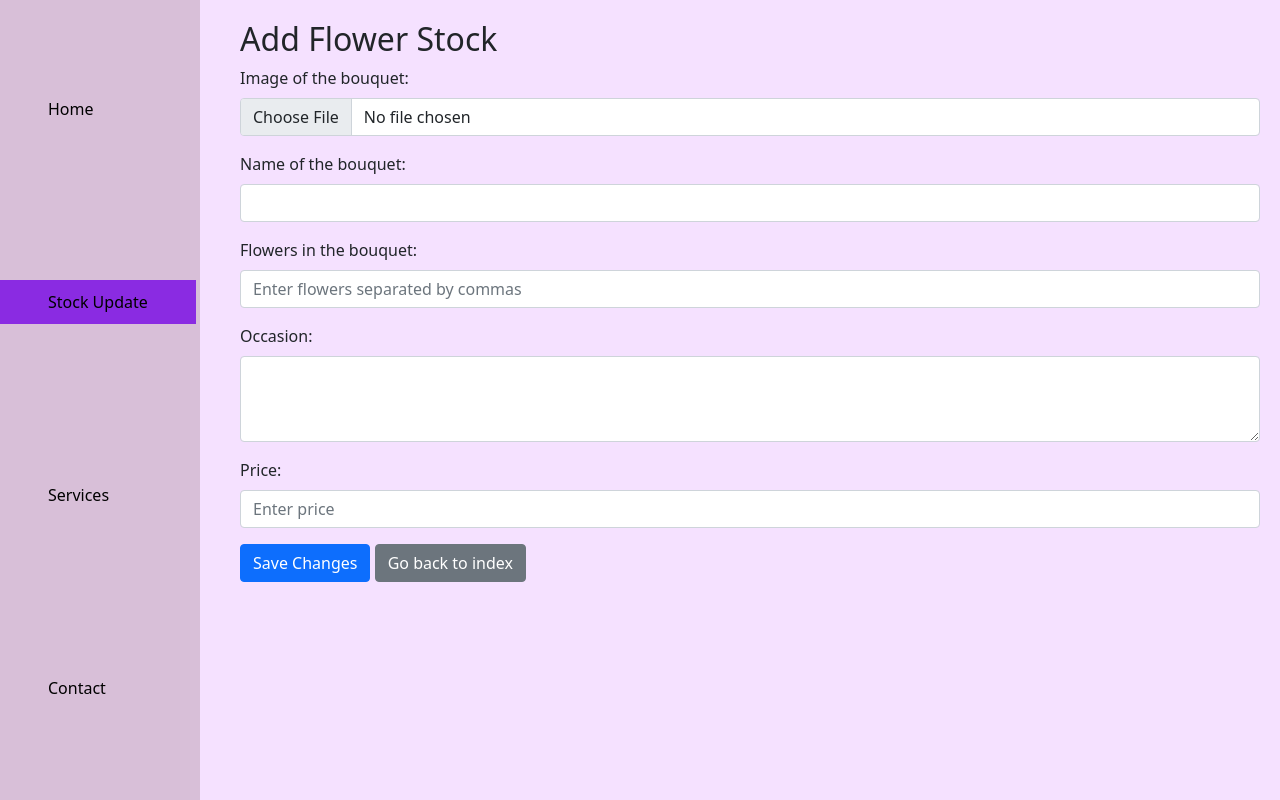
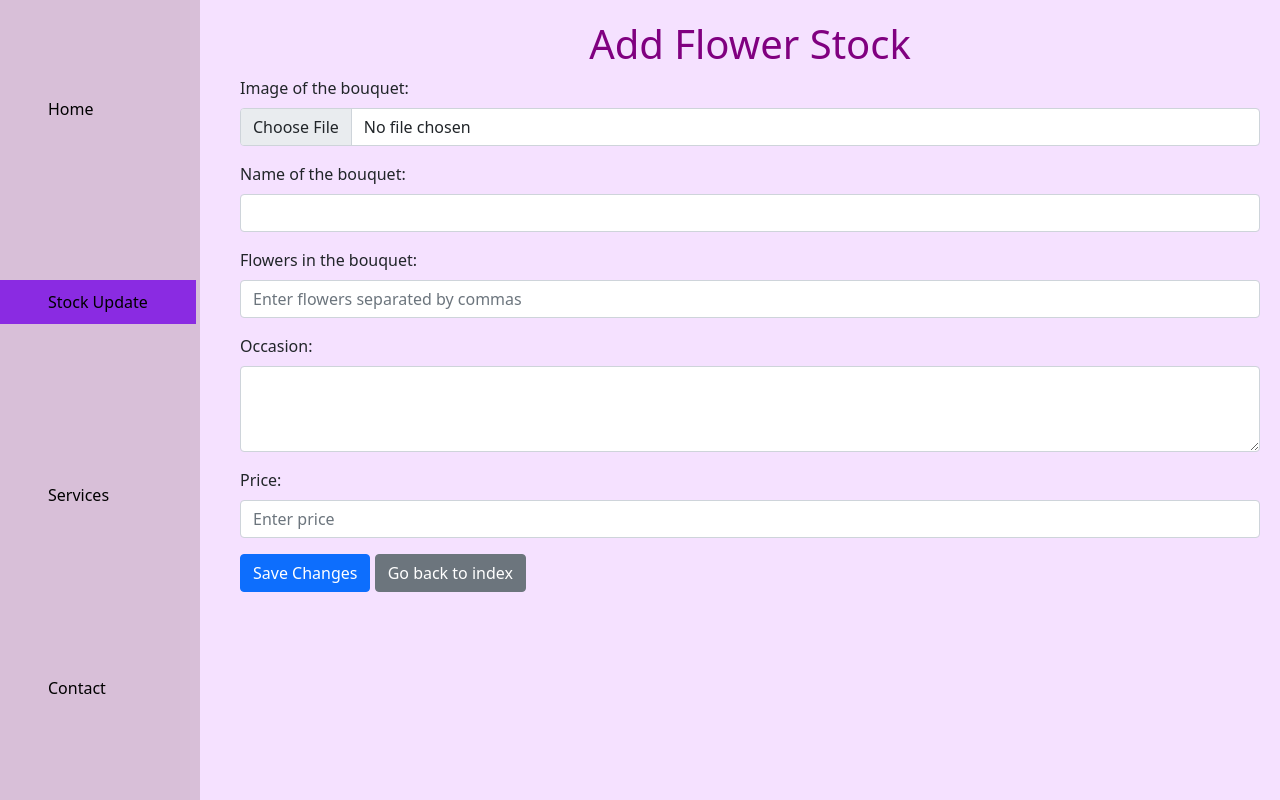
Before and after one commit to juliannatruitt/flowershop_ase220, a plain HTML site: page addStock.html in a window 1280 px wide. Drawn offline with nearby package versions, Linux system fonts and the light colour scheme.

Commit message:
h1 change on add stock

```diff
--- a/addStock.html
+++ b/addStock.html
@@ -59,7 +59,7 @@
         <p><a href="#">Contact</a></p>
     </div>
     <div class="container">
-        <h2>Add Flower Stock</h2>
+        <h1>Add Flower Stock</h1>
         <form id="flowerForm">
             <div class="mb-3">
                 <label for="flower_picture" class="form-label">Image of the bouquet:</label>
```
